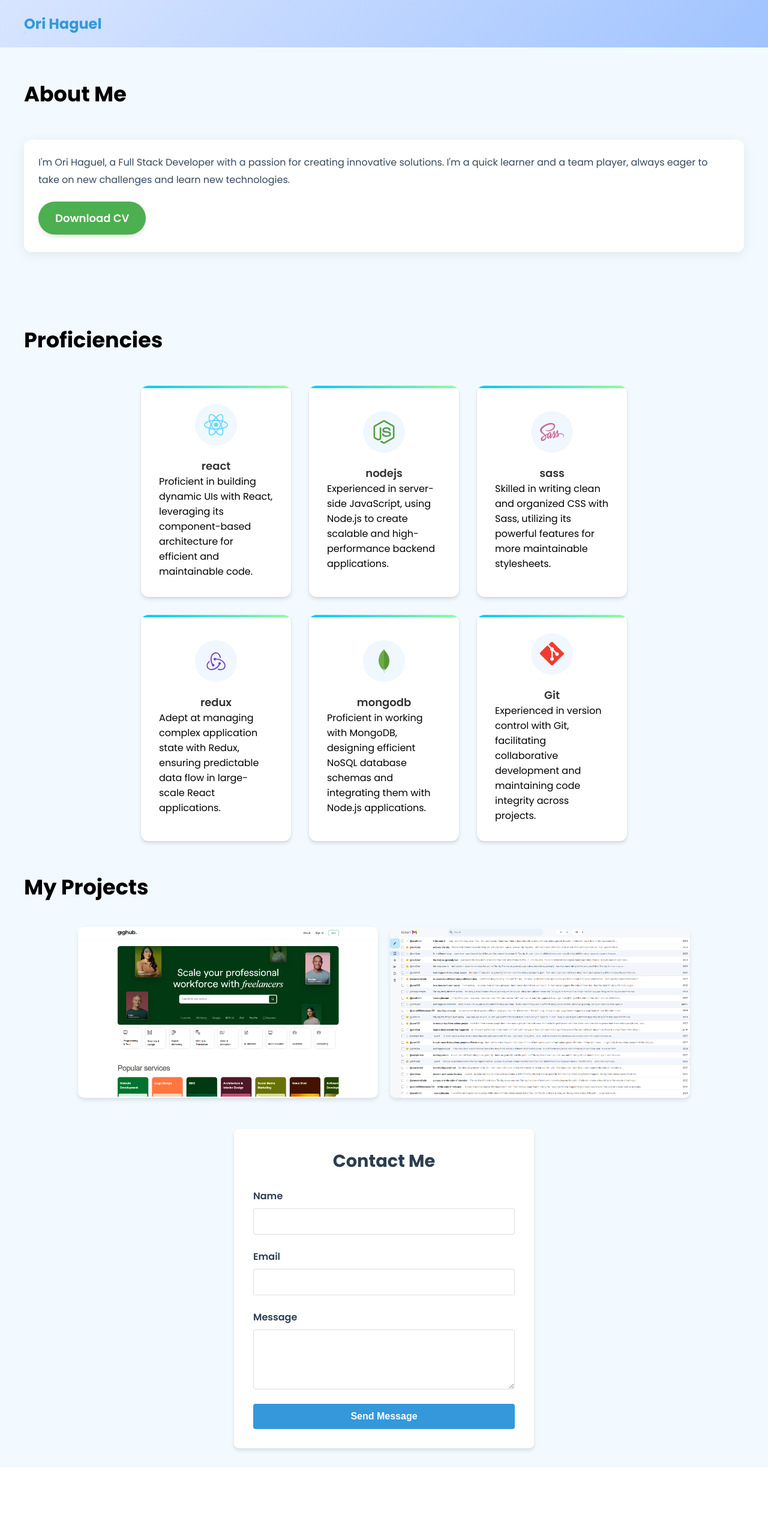
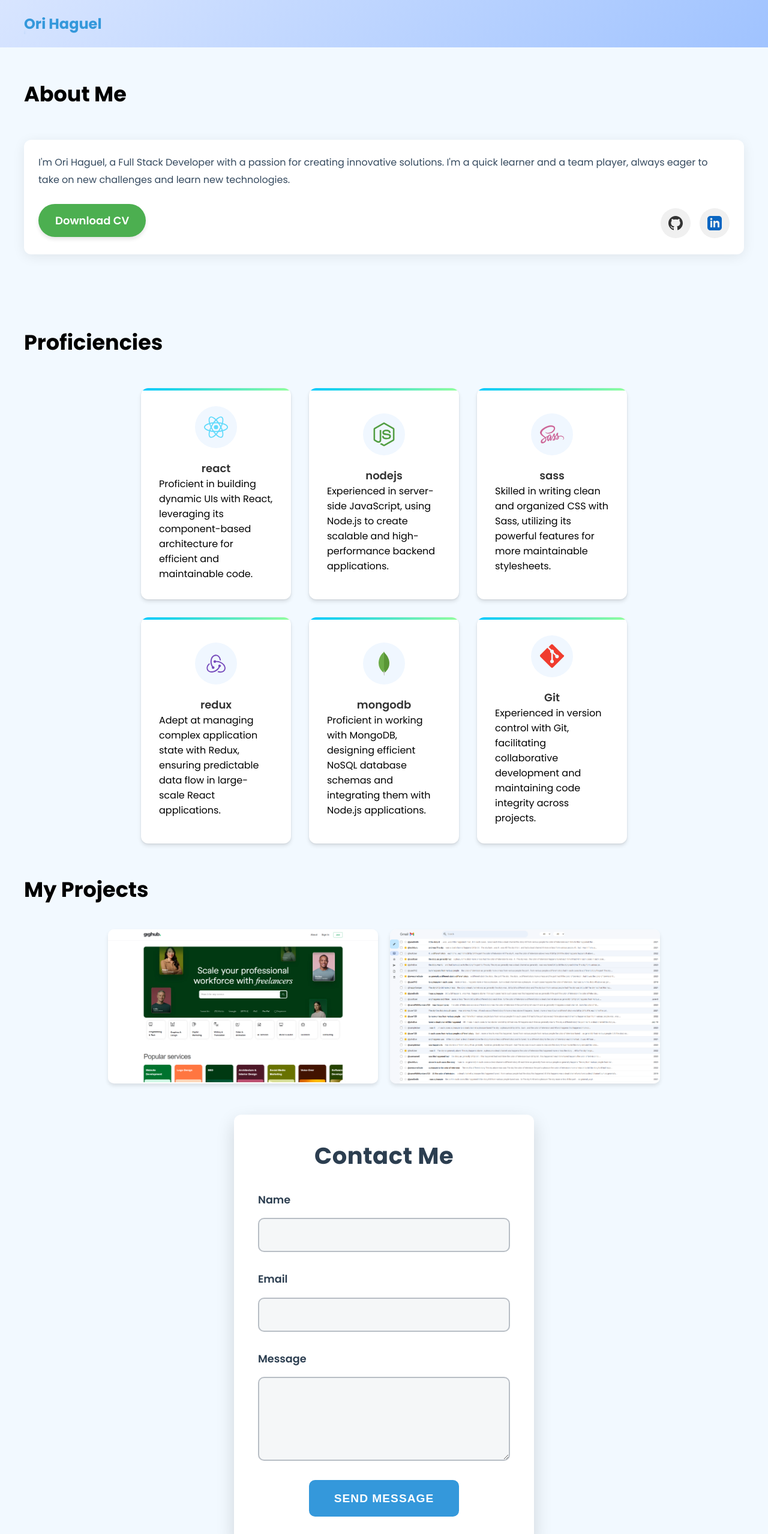
Before and after one commit to OriHaguel/landingpage, a React (Vite) app: page / in a window 1280 px wide. Shown: the top 2557 px of the page at 60% size. Before the commit the page ends 2446 px from the top, so only its background shows below. Built offline with nearby package versions, Linux system fonts and the light colour scheme.

Commit message:
Add scss to contact form and add social contacts

```diff
--- a/src/assets/styles/cmps/AboutMe.scss
+++ b/src/assets/styles/cmps/AboutMe.scss
@@ -4,6 +4,13 @@
     h1 {
         margin-top: rem(50px);
         font-size: $font-size-title;
+
+        @media (max-width: 768px) {
+            max-width: 90%; // Limit width on mobile
+            margin-left: auto;
+            margin-right: auto;
+
+        }
     }
 
     .about-me {
@@ -14,7 +21,15 @@
         box-shadow: 0 4px 20px rgba(0, 0, 0, 0.08);
         transition: transform 0.3s ease;
         margin-bottom: 120px;
+        margin-left: auto;
+        margin-right: auto;
 
+        @media (max-width: 768px) {
+            max-width: 90%; // Limit width on mobile
+            margin-top: rem(30px);
+            padding: 1rem;
+            margin-bottom: 80px;
+        }
 
         p {
             margin-bottom: 1rem;
@@ -53,6 +68,62 @@
                 transform: translateY(1px);
                 box-shadow: 0 2px 4px rgba(0, 0, 0, 0.1);
             }
+
+            @media (max-width: 768px) {
+                padding: rem(12px) rem(24px);
+                font-size: rem(16px);
+            }
+        }
+
+        .cta-container {
+            display: flex;
+            align-items: center;
+            justify-content: space-between;
+            margin-top: rem(20px);
+
+            @media (max-width: 768px) {
+                flex-direction: column;
+                align-items: flex-start;
+            }
+
+            .social-icons {
+                display: flex;
+                gap: rem(15px);
+                margin-top: rem(10px);
+
+                @media (max-width: 768px) {
+                    margin-top: rem(15px);
+                }
+
+                a {
+                    display: flex;
+                    align-items: center;
+                    justify-content: center;
+                    width: rem(50px);
+                    height: rem(50px);
+                    border-radius: 50%;
+                    background-color: #f0f0f0;
+                    transition: all 0.3s ease;
+
+                    &:hover {
+                        transform: translateY(-2px);
+                        box-shadow: 0 4px 6px rgba(0, 0, 0, 0.1);
+                    }
+
+                    svg {
+                        width: rem(24px);
+                        height: rem(24px);
+                    }
+
+                    &:first-child svg {
+                        fill: #333; // GitHub color
+                    }
+
+                    &:last-child svg {
+                        fill: #0A66C2; // LinkedIn color
+                    }
+                }
+            }
         }
     }
 }
--- a/src/assets/styles/cmps/FormMsg.scss
+++ b/src/assets/styles/cmps/FormMsg.scss
@@ -3,75 +3,97 @@
 $background-color: #ecf0f1;
 $text-color: #333;
 $error-color: #e74c3c;
+$success-color: #2ecc71;
 
 .form-msg-container {
     max-width: 500px;
     margin: 2rem auto;
-    padding: 2rem;
+    padding: 2.5rem;
     background-color: #fff;
-    border-radius: 8px;
-    box-shadow: 0 4px 6px rgba(0, 0, 0, 0.1);
+    border-radius: 12px;
+    box-shadow: 0 12px 30px rgba(0, 0, 0, 0.15);
+    transition: transform 0.3s ease;
+
 }
 
 .form-title {
-    font-size: 1.8rem;
+    font-size: 2.4rem;
     color: $secondary-color;
-    margin-bottom: 1.5rem;
+    margin-bottom: 2rem;
     text-align: center;
+    font-weight: 700;
+    letter-spacing: 0.5px;
 }
 
 .form-msg {
     display: flex;
     flex-direction: column;
-    gap: 1.5rem;
+    gap: 2rem;
 }
 
 .form-group {
     display: flex;
     flex-direction: column;
-    gap: 0.5rem;
+    gap: 0.7rem;
 
     label {
-        font-size: 1rem;
+        font-size: 1.1rem;
         color: $secondary-color;
         font-weight: 600;
+        margin-bottom: 0.4rem;
     }
 
     input,
     textarea {
-        padding: 0.75rem;
-        border: 1px solid #ddd;
-        border-radius: 4px;
-        font-size: 1rem;
-        transition: border-color 0.3s ease;
+        padding: 1rem;
+        border: 2px solid rgba($secondary-color, 0.3);
+        border-radius: 10px;
+        font-size: 1.1rem;
+        transition: all 0.3s ease;
+        background-color: rgba($background-color, 0.5);
 
         &:focus {
             outline: none;
             border-color: $primary-color;
+            box-shadow: 0 0 0 4px rgba($primary-color, 0.2);
+            background-color: #fff;
         }
     }
 
     textarea {
         resize: vertical;
-        min-height: 100px;
+        min-height: 140px;
     }
 }
 
 .submit-btn {
     background-color: $primary-color;
     color: #fff;
-    padding: 0.75rem 1.5rem;
+    padding: 1.2rem 2rem;
     border: none;
-    border-radius: 4px;
-    font-size: 1rem;
+    border-radius: 10px;
+    font-size: 1.2rem;
     font-weight: 600;
     cursor: pointer;
-    transition: background-color 0.3s ease;
+    transition: all 0.3s ease;
+    align-self: center;
+    width: 100%;
+    max-width: 250px;
+    text-transform: uppercase;
+    letter-spacing: 1px;
 
+    &:hover {
+        transform: translateY(-3px);
+        box-shadow: 0 5px 15px rgba($primary-color, 0.4);
+    }
+
+    &:active {
+        transform: translateY(-1px);
+    }
 
     &:focus {
         outline: none;
-        box-shadow: 0 0 0 3px rgba($primary-color, 0.3);
+        box-shadow: 0 0 0 4px rgba($primary-color, 0.3);
     }
 }
 
@@ -83,6 +105,10 @@
     }
 
     .form-title {
-        font-size: 1.5rem;
+        font-size: 1.8rem;
+    }
+
+    .submit-btn {
+        width: 100%;
     }
 }
--- a/src/assets/styles/cmps/MyProjects.scss
+++ b/src/assets/styles/cmps/MyProjects.scss
@@ -3,15 +3,27 @@
     h1 {
         font-size: $font-size-title;
         margin-bottom: 40px;
+
+        @media (max-width: 768px) {
+            max-width: 90%; // Limit width on mobile
+            margin-left: auto;
+            margin-right: auto;
+        }
     }
 
     .projects-wrapper {
         display: flex;
         justify-content: center;
         gap: 20px;
+        flex-wrap: wrap;
+
+        @media (max-width: 600px) {
+            flex-direction: column;
+            align-items: center;
+        }
 
         .project-container {
-            width: 500px;
+            width: 450px;
             height: auto;
             margin-bottom: 20px;
             background-color: #ffffff;
@@ -19,6 +31,11 @@
             box-shadow: 0 4px 6px rgba(0, 0, 0, 0.1);
             overflow: hidden;
             transition: transform 0.3s ease-in-out, box-shadow 0.3s ease-in-out;
+
+            @media (max-width: 600px) {
+                width: 90%;
+                max-width: 450px;
+            }
 
             &:hover {
                 transform: translateY(-5px);
@@ -51,9 +68,5 @@
                 }
             }
         }
-
-
     }
-
-
 }
--- a/src/assets/styles/pages/home.scss
+++ b/src/assets/styles/pages/home.scss
@@ -15,6 +15,13 @@
             .proficiencies-title {
                 font-size: $font-size-title;
 
+                @media (max-width: 768px) {
+                    max-width: 90%; // Limit width on mobile
+                    margin-left: auto;
+                    margin-right: auto;
+                }
+
+
             }
         }
 
--- a/src/cmps/AboutMe.jsx
+++ b/src/cmps/AboutMe.jsx
@@ -2,14 +2,28 @@
 
 export function AboutMe() {
     return (
-        <section className="about-me-container">
+        <section className="about-me-container" id="about">
             <h1>About Me</h1>
             <article className="about-me">
                 <p>
                     I'm Ori Haguel, a Full Stack Developer with a passion for creating innovative solutions.
                     I'm a quick learner and a team player, always eager to take on new challenges and learn new technologies.
                 </p>
-                <a href={cv} className="download-cv-btn" download="Ori_Haguel_CV.pdf" aria-label="Download Ori Haguel's CV">Download CV</a>
+                <div className="cta-container">
+                    <a href={cv} className="download-cv-btn" download="Ori_Haguel_CV.pdf" aria-label="Download Ori Haguel's CV">Download CV</a>
+                    <div className="social-icons">
+                        <a href="https://github.com/OriHaguel" target="_blank" rel="noopener noreferrer" aria-label="GitHub Profile">
+                            <svg xmlns="http://www.w3.org/2000/svg" width="24" height="24" viewBox="0 0 24 24">
+                                <path d="M12 0c-6.626 0-12 5.373-12 12 0 5.302 3.438 9.8 8.207 11.387.599.111.793-.261.793-.577v-2.234c-3.338.726-4.033-1.416-4.033-1.416-.546-1.387-1.333-1.756-1.333-1.756-1.089-.745.083-.729.083-.729 1.205.084 1.839 1.237 1.839 1.237 1.07 1.834 2.807 1.304 3.492.997.107-.775.418-1.305.762-1.604-2.665-.305-5.467-1.334-5.467-5.931 0-1.311.469-2.381 1.236-3.221-.124-.303-.535-1.524.117-3.176 0 0 1.008-.322 3.301 1.23.957-.266 1.983-.399 3.003-.404 1.02.005 2.047.138 3.006.404 2.291-1.552 3.297-1.23 3.297-1.23.653 1.653.242 2.874.118 3.176.77.84 1.235 1.911 1.235 3.221 0 4.609-2.807 5.624-5.479 5.921.43.372.823 1.102.823 2.222v3.293c0 .319.192.694.801.576 4.765-1.589 8.199-6.086 8.199-11.386 0-6.627-5.373-12-12-12z" />
+                            </svg>
+                        </a>
+                        <a href="https://www.linkedin.com/in/ori-haguel-2580622a9/" target="_blank" rel="noopener noreferrer" aria-label="LinkedIn Profile">
+                            <svg xmlns="http://www.w3.org/2000/svg" width="24" height="24" viewBox="0 0 24 24" fill="#0A66C2">
+                                <path d="M19 0h-14c-2.761 0-5 2.239-5 5v14c0 2.761 2.239 5 5 5h14c2.762 0 5-2.239 5-5v-14c0-2.761-2.238-5-5-5zm-11 19h-3v-11h3v11zm-1.5-12.268c-.966 0-1.75-.79-1.75-1.764s.784-1.764 1.75-1.764 1.75.79 1.75 1.764-.783 1.764-1.75 1.764zm13.5 12.268h-3v-5.604c0-3.368-4-3.113-4 0v5.604h-3v-11h3v1.765c1.396-2.586 7-2.777 7 2.476v6.759z" />
+                            </svg>
+                        </a>
+                    </div>
+                </div>
             </article>
         </section>
     )
--- a/src/cmps/FormMsg.jsx
+++ b/src/cmps/FormMsg.jsx
@@ -7,7 +7,6 @@
         email: '',
         message: '',
     });
-    console.log('formData', formData);
     const handleChange = (e) => {
         const { name, value } = e.target;
         setFormData((prevData) => ({
@@ -27,7 +26,7 @@
     };
 
     return (
-        <div className="form-msg-container">
+        <div className="form-msg-container" id="contacts">
             <h2 className="form-title">Contact Me</h2>
             <form onSubmit={handleSubmit} className="form-msg">
                 <div className="form-group">
--- a/src/cmps/MyProjects.jsx
+++ b/src/cmps/MyProjects.jsx
@@ -4,7 +4,7 @@
 
 export function MyProjects() {
     return (
-        <section className="my-projects-container">
+        <section className="my-projects-container" id="projects">
             <h1>My Projects</h1>
             <div className="projects-wrapper">
                 <div className="project-container">
--- a/src/page/Home.jsx
+++ b/src/page/Home.jsx
@@ -9,7 +9,7 @@
             <main className="home-container">
                 <AboutMe />
                 <div className="content">
-                    <h2 className="proficiencies-title">Proficiencies</h2>
+                    <h2 className="proficiencies-title" id="proficiencies">Proficiencies</h2>
                     <div className="skills-list">
                         <SkillCard skill="react" txt={'Proficient in building dynamic UIs with React, leveraging its component-based architecture for efficient and maintainable code.'} />
                         <SkillCard skill="nodejs" txt={'Experienced in server-side JavaScript, using Node.js to create scalable and high-performance backend applications.'} />
```
Also changed, not shown: src/cmps/AppHeader.jsx (+12 -10 lines), 1 other file (tests, documents, lock files or other folders).
